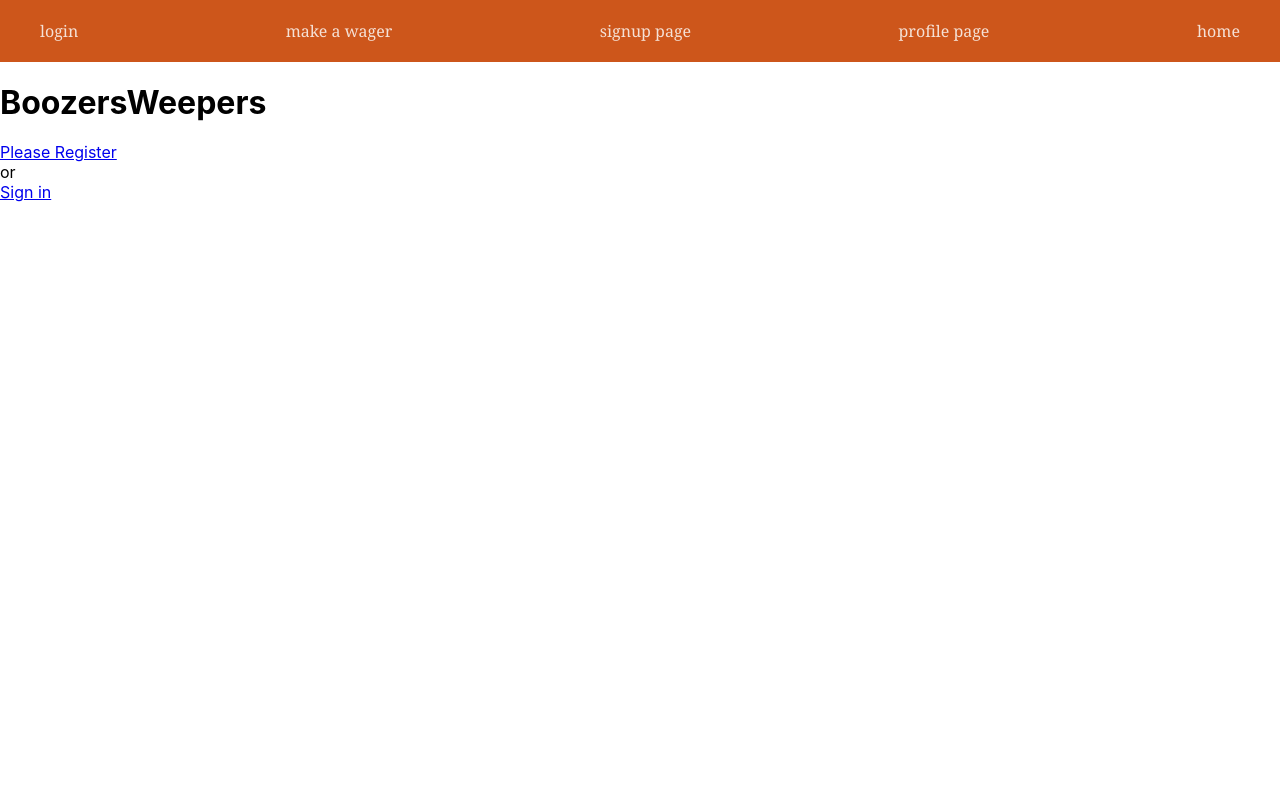
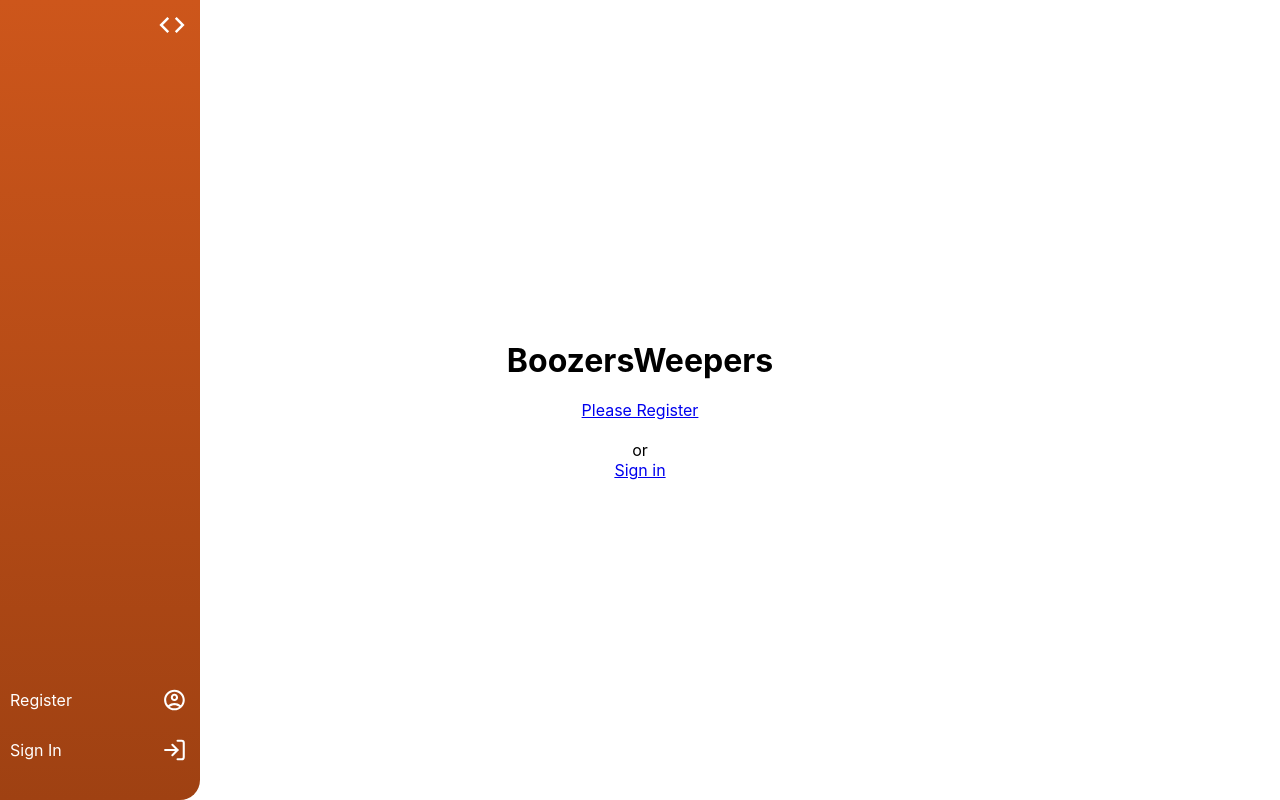
Before and after one commit to Catherine-Russell/BoozersWeepers, a React (Create React App) app in the folder frontend/: page / in a window 1280 px wide. Built offline with nearby package versions, Linux system fonts and the light colour scheme.

Commit message:
added vertNavBar to new wager and HomePage

```diff
--- a/frontend/src/components/home/Home.js
+++ b/frontend/src/components/home/Home.js
@@ -1,10 +1,15 @@
-import React from 'react';
-import NavBar from '../NavBar/NavBar';
+import React, { useState } from 'react';
+import VertNavbar from '../VertNavBar/VertNavBar';
+import './home.css'
+
 
 const Home = ({ navigate }) => {
+  const [expanded, setExpanded] = useState(true);
+  const toggleExpand = () => {setExpanded(!expanded);};
+
   return(
-    <div>
-      <NavBar/>
+    <div className="HomePage">
+      <VertNavbar expanded={expanded} toggleExpand={toggleExpand} />
 
 <h1>BoozersWeepers</h1>
   <a href='/signup'>Please Register</a><br/>
--- /dev/null
+++ b/frontend/src/components/home/home.css
@@ -0,0 +1,7 @@
+.HomePage {
+    display: flex;
+    flex-direction: column;
+    align-items: center;
+    justify-content: center;
+    height: 100vh; /* Adjust as needed */
+  }
--- a/frontend/src/components/wagers/NewWagerForm.css
+++ b/frontend/src/components/wagers/NewWagerForm.css
@@ -0,0 +1,19 @@
+/* Add styles to your NewWagerForm.css file */
+
+.NewWager {
+    display: flex;
+    flex-direction: column;
+    align-items: center;
+    justify-content: center;
+    height: 100vh; /* Adjust as needed */
+  }
+
+
+  form {
+    width: 300px; /* Set the width of your form */
+    text-align: center;
+  }
+
+  input {
+    margin-bottom: 10px;
+  }
--- a/frontend/src/components/wagers/NewWagerForm.js
+++ b/frontend/src/components/wagers/NewWagerForm.js
@@ -1,13 +1,53 @@
-import React, { useState } from 'react';
+import React, { useState, useEffect } from 'react';
 import "./NewWagerForm.css";
 import { useParams } from "react-router-dom"
-import NavBar from '../NavBar/NavBar';
+import VertNavbar from '../VertNavBar/VertNavBar';
 
 const NewWagerForm = ({ navigate }) => {
 	const {challengedUserID} = useParams()
 	const [description, setDescription] = useState("");
 	const [deadline, setDeadline] = useState("");
 	const [token, setToken] = useState(window.localStorage.getItem("token"));
+	const [expanded, setExpanded] = useState(true);
+	const [userData, setUserData] = useState(null)
+
+	const toggleExpand = () => {setExpanded(!expanded);};
+
+
+	useEffect(() => {
+    if (token) {
+
+      fetch(`/userData/${challengedUserID}`, {
+        headers: {
+          'Authorization': `Bearer ${token}`
+        }
+      })
+      .then(response => response.json())
+      .then(async userData => {
+        window.localStorage.setItem("token", userData.token);
+        setToken(window.localStorage.getItem("token"));
+
+
+        setUserData(userData.user);
+
+
+
+      })
+      .catch(error => {
+        console.error('Error fetching user data:', error);
+
+      });
+    }
+  }, []);
+
+
+
+
+
+
+
+
+
 
 
 	const handleWagerSubmit = async (event) => {
@@ -49,18 +89,24 @@ if (token) {
 
 	return (
 		<>
-		<NavBar/>
-		<form onSubmit={handleWagerSubmit}>
-		<h1 id="create-a-wager-heading">Create a Wager</h1>
+			{userData && (
+				<>
+					<VertNavbar expanded={expanded} toggleExpand={toggleExpand} />
+					<div className="NewWager">
+						<form onSubmit={handleWagerSubmit}>
+							<h1 id="create-a-wager-heading">Create a Wager with {userData.username}</h1>
 
-          <input placeholder="Description" id="description" type='text' value={ description } onChange={handleDescriptionChange} />
-        <input placeholder="deadline" id="deadline" type='date' value={ deadline } onChange={handleDeadlineChange} />
+							<input placeholder="Description" id="description" type='text' value={description} onChange={handleDescriptionChange} />
+							<input placeholder="Deadline" id="deadline" type='date' value={deadline} onChange={handleDeadlineChange} />
 
+							<input id='submit' type="submit" value="Submit" />
+						</form>
+					</div>
+				</>
+			)}
+		</>
+	);
 
-        <input id='submit' type="submit" value="Submit" />
-      </form>
-			</>
-		)
 } else {
 	navigate("/../login");
 }
```
